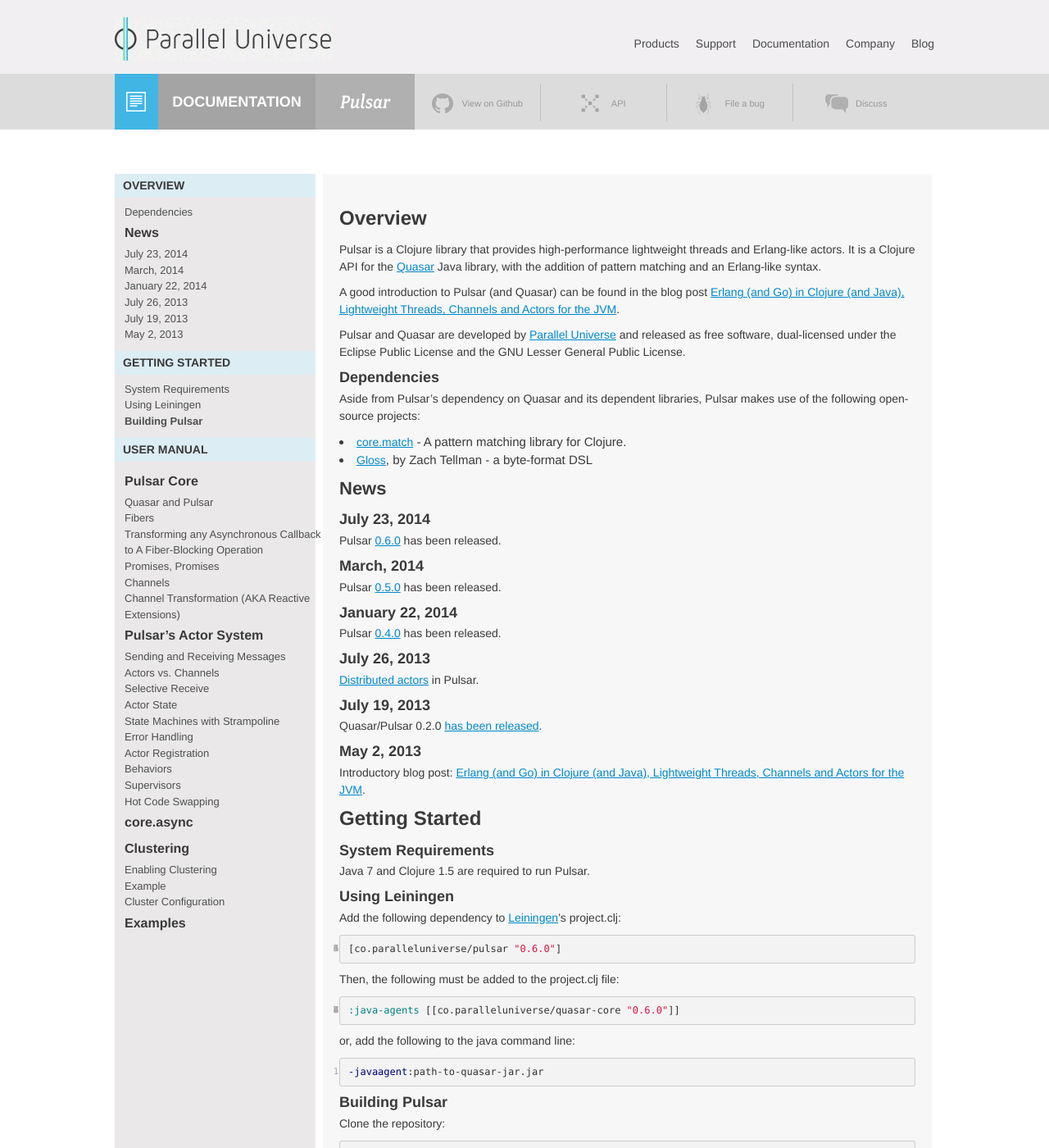
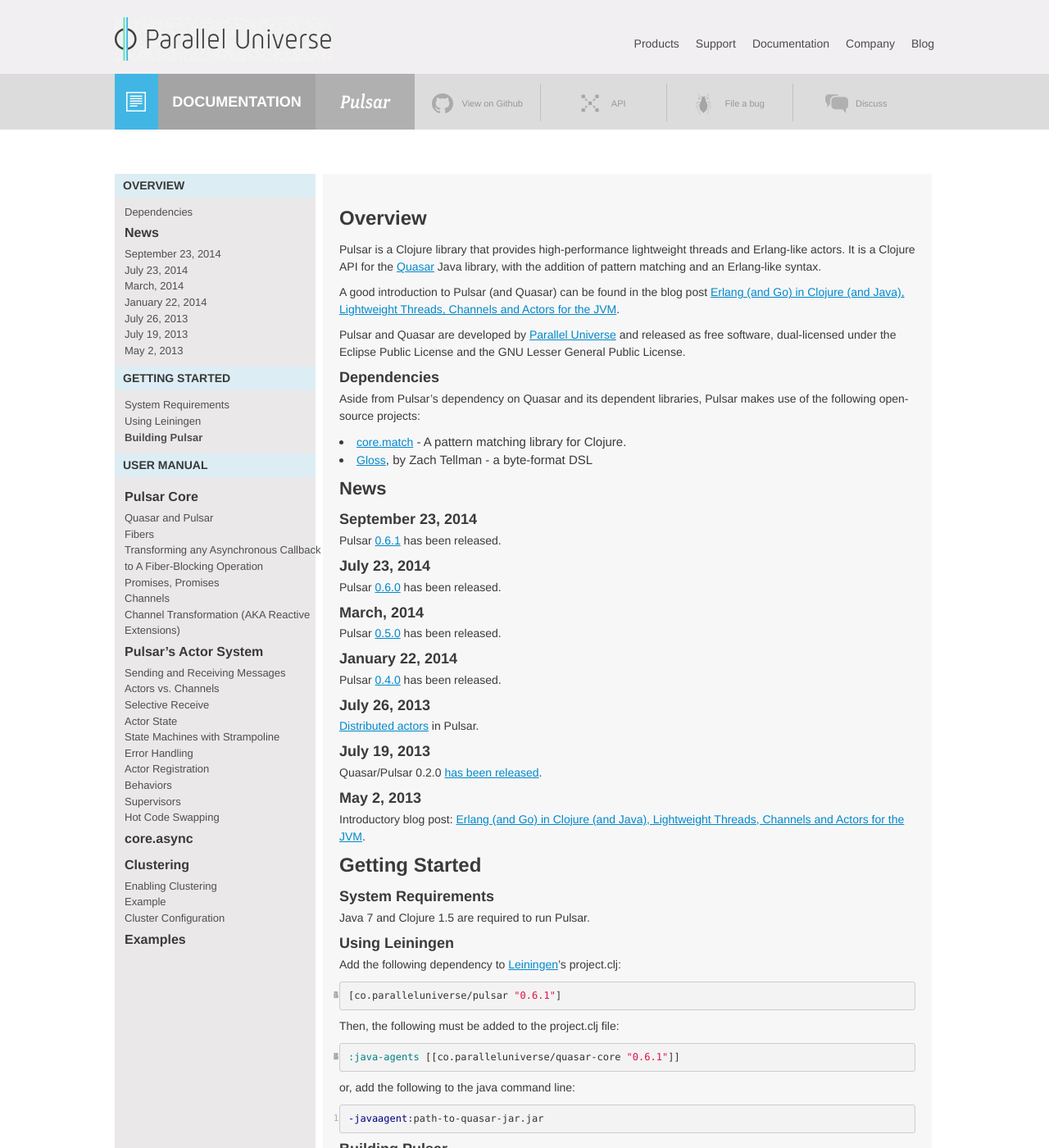
Before and after one commit to puniverse/pulsar, a Jekyll site: the page built from docs/index.md, in a window 1280 px wide and 1400 px high. Shown: the whole window at 82% size. Built offline with Jekyll 4.4.1, drawn with Linux system fonts in a browser that asks for light colours; nearby versions of some CDN libraries; Markdown is read by kramdown in place of the engine named in the settings.

Commit message:
Prepare release 0.6.1

```diff
--- a/docs/_config.yml
+++ b/docs/_config.yml
@@ -9,7 +9,7 @@
 
 # Site globals used throughout docs.
 project: Pulsar
-version: 0.6.0
+version: 0.6.1
 github: puniverse/pulsar
 google_group: "https://groups.google.com/forum/#!forum/quasar-pulsar-user"
 ga_tracking_id: UA-25007319-2
--- a/docs/index.md
+++ b/docs/index.md
@@ -24,6 +24,10 @@
 * [Gloss](https://github.com/ztellman/gloss), by Zach Tellman - a byte-format DSL
 
 ## News
+
+### September 23, 2014
+
+Pulsar [0.6.1](https://github.com/puniverse/pulsar/releases/tag/v0.6.1) has been released.
 
 ### July 23, 2014
 
```
Also changed, not shown: .travis.yml, README.md, 1 other file.
